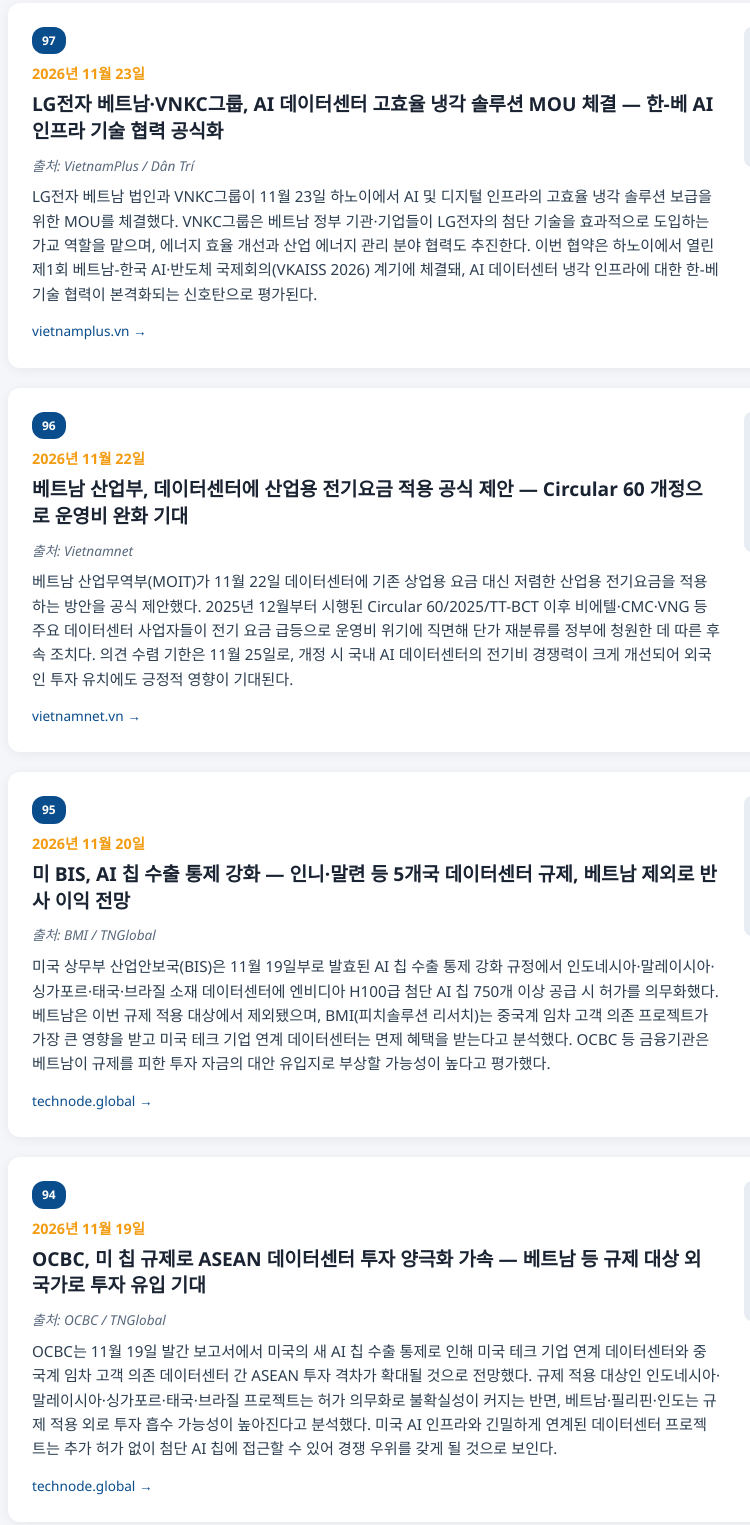
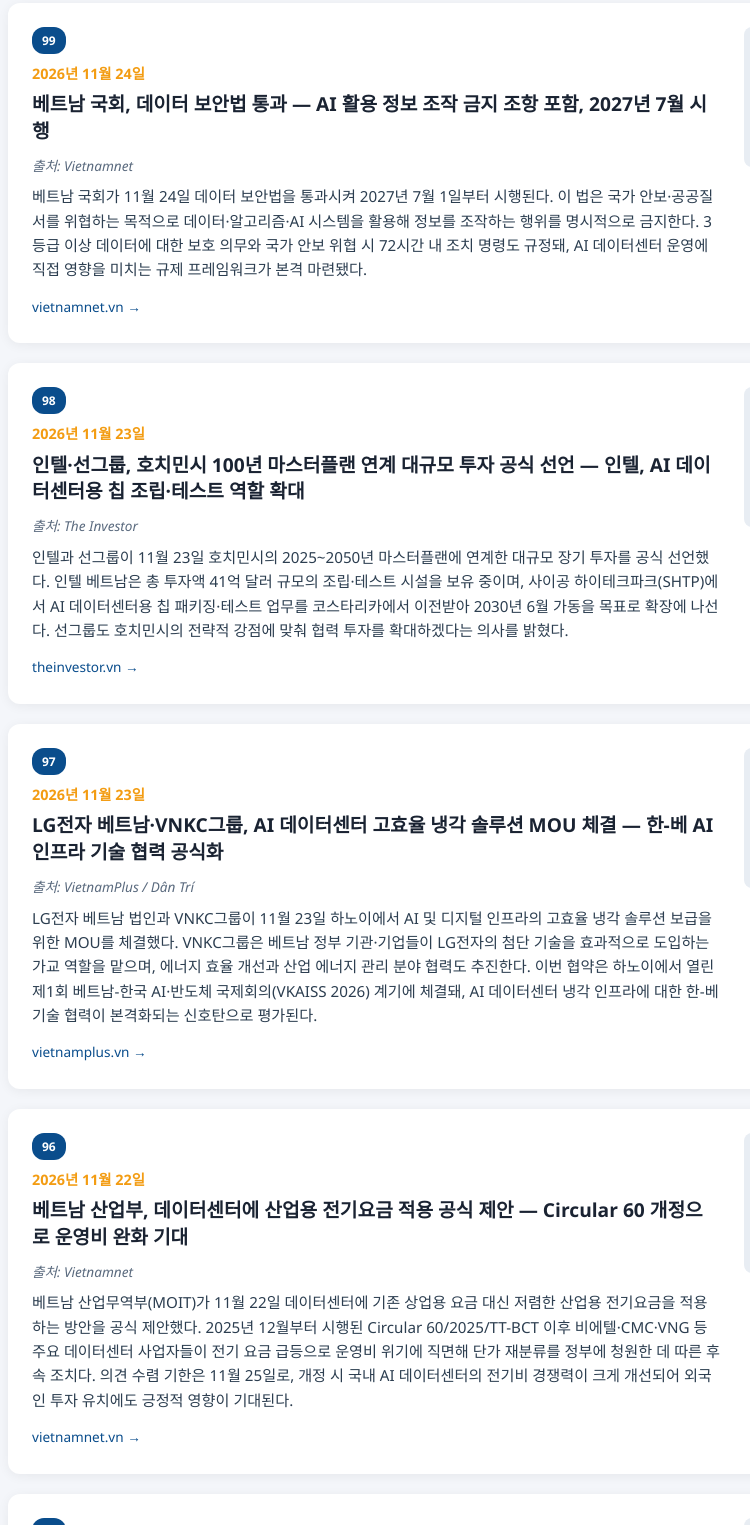
Before and after one commit to YW727/Vietnam_news_sites, a plain HTML site: page vietnam-ai-dc-news/Vietnam AI DC news.html in a window 1280 px wide. Shown: the part 530-2055 px from the top of the page, without its empty margins (152-902 px from the left). Drawn offline with Linux system fonts and the light colour scheme.

Commit message:
daily: update sites with new articles (2026-11-25 UTC)
Co-Authored-By: Claude Sonnet 4.6 <noreply@anthropic.com>
Claude-Session: https://claude.ai/code/session_01KE2a9qPpHbdx1eXYhxa1sV

```diff
--- a/vietnam-ai-dc-news/Vietnam AI DC news.html
+++ b/vietnam-ai-dc-news/Vietnam AI DC news.html
@@ -214,6 +214,30 @@
 
   <article class="article">
     <div class="article-content">
+      <span class="badge">99</span>
+      <div class="date">2026년 11월 24일</div>
+      <h2>베트남 국회, 데이터 보안법 통과 — AI 활용 정보 조작 금지 조항 포함, 2027년 7월 시행</h2>
+      <div class="source">출처: Vietnamnet</div>
+      <p class="summary">베트남 국회가 11월 24일 데이터 보안법을 통과시켜 2027년 7월 1일부터 시행된다. 이 법은 국가 안보·공공질서를 위협하는 목적으로 데이터·알고리즘·AI 시스템을 활용해 정보를 조작하는 행위를 명시적으로 금지한다. 3등급 이상 데이터에 대한 보호 의무와 국가 안보 위협 시 72시간 내 조치 명령도 규정돼, AI 데이터센터 운영에 직접 영향을 미치는 규제 프레임워크가 본격 마련됐다.</p>
+      <a href="https://vietnamnet.vn/en/vietnam-bans-ai-driven-information-manipulation-that-threatens-public-safety-2578124.html" target="_blank">vietnamnet.vn →</a>
+    </div>
+    <div class="article-image"></div>
+  </article>
+
+  <article class="article">
+    <div class="article-content">
+      <span class="badge">98</span>
+      <div class="date">2026년 11월 23일</div>
+      <h2>인텔·선그룹, 호치민시 100년 마스터플랜 연계 대규모 투자 공식 선언 — 인텔, AI 데이터센터용 칩 조립·테스트 역할 확대</h2>
+      <div class="source">출처: The Investor</div>
+      <p class="summary">인텔과 선그룹이 11월 23일 호치민시의 2025~2050년 마스터플랜에 연계한 대규모 장기 투자를 공식 선언했다. 인텔 베트남은 총 투자액 41억 달러 규모의 조립·테스트 시설을 보유 중이며, 사이공 하이테크파크(SHTP)에서 AI 데이터센터용 칩 패키징·테스트 업무를 코스타리카에서 이전받아 2030년 6월 가동을 목표로 확장에 나선다. 선그룹도 호치민시의 전략적 강점에 맞춰 협력 투자를 확대하겠다는 의사를 밝혔다.</p>
+      <a href="https://theinvestor.vn/intel-sun-group-pledge-major-investments-in-hcmc-under-100-year-master-plan-d20519.html" target="_blank">theinvestor.vn →</a>
+    </div>
+    <div class="article-image"></div>
+  </article>
+
+  <article class="article">
+    <div class="article-content">
       <span class="badge">97</span>
       <div class="date">2026년 11월 23일</div>
       <h2>LG전자 베트남·VNKC그룹, AI 데이터센터 고효율 냉각 솔루션 MOU 체결 — 한-베 AI 인프라 기술 협력 공식화</h2>
@@ -248,30 +272,6 @@
     <div class="article-image"></div>
   </article>
 
-  <article class="article">
-    <div class="article-content">
-      <span class="badge">94</span>
-      <div class="date">2026년 11월 19일</div>
-      <h2>OCBC, 미 칩 규제로 ASEAN 데이터센터 투자 양극화 가속 — 베트남 등 규제 대상 외 국가로 투자 유입 기대</h2>
-      <div class="source">출처: OCBC / TNGlobal</div>
-      <p class="summary">OCBC는 11월 19일 발간 보고서에서 미국의 새 AI 칩 수출 통제로 인해 미국 테크 기업 연계 데이터센터와 중국계 임차 고객 의존 데이터센터 간 ASEAN 투자 격차가 확대될 것으로 전망했다. 규제 적용 대상인 인도네시아·말레이시아·싱가포르·태국·브라질 프로젝트는 허가 의무화로 불확실성이 커지는 반면, 베트남·필리핀·인도는 규제 적용 외로 투자 흡수 가능성이 높아진다고 분석했다. 미국 AI 인프라와 긴밀하게 연계된 데이터센터 프로젝트는 추가 허가 없이 첨단 AI 칩에 접근할 수 있어 경쟁 우위를 갖게 될 것으로 보인다.</p>
-      <a href="https://technode.global/2026/11/19/us-chip-curbs-could-widen-divide-between-us-and-china-linked-data-center-investments-in-asean-says-ocbc/" target="_blank">technode.global →</a>
-    </div>
-    <div class="article-image"></div>
-  </article>
-
-  <article class="article">
-    <div class="article-content">
-      <span class="badge">93</span>
-      <div class="date">2026년 11월 18일</div>
-      <h2>FPT 반도체, 한국 슈퍼게이트와 AI 데이터센터 칩 MOU 체결 — 테스 C100 패키징·테스트 및 FPT 클라우드 배포 협력</h2>
-      <div class="source">출처: The Elec / VIR</div>
-      <p class="summary">FPT 반도체(FPT Semiconductor)가 11월 18일 한국 팹리스 AI 칩 기업 슈퍼게이트(Supergate)와 MOU를 체결하고 슈퍼게이트의 AI 데이터센터용 칩 'Tess C100'의 패키징·테스트를 FPT의 박닌 반도체 공장에서 진행하기로 합의했다. 양사는 FPT AI 오프쇼어 개발센터에서 AI 칩 설계 및 소프트웨어 통합 협력도 추진하며, Tess C100의 FPT 클라우드 인프라 배포도 검토 중이다. 이번 MOU는 하노이에서 열린 제1회 베트남-한국 AI·반도체 국제회의(VKAISS 2026) 계기에 체결됐다.</p>
-      <a href="https://www.thelec.net/news/articleView.html?idxno=15744" target="_blank">thelec.net →</a>
-    </div>
-    <div class="article-image"></div>
-  </article>
-
   <div class="summary-box">
     <h3>📊 산업 흐름 요약</h3>
     <p>2025년 7월 UAE <strong>G42</strong>의 베트남 진출 의향(20억 달러 하이퍼스케일 DC)으로 시작된 베트남 AI DC 투자 흐름은, 2025년 말 국내 자본(<strong>Create Capital + Haimaker.ai</strong>)의 10억 달러 규모 전국 AI DC 네트워크 계획 발표를 거쳐, 2026년 초 <strong>HCMC의 20억 달러 디지털 인프라 협약 2건</strong>과 <strong>FPT–G42 공식 파트너십</strong>으로 이어지며 국제 자본·국내 사업자·지방정부가 결합된 본격 산업화 단계로 진입했습니다.</p>
```
